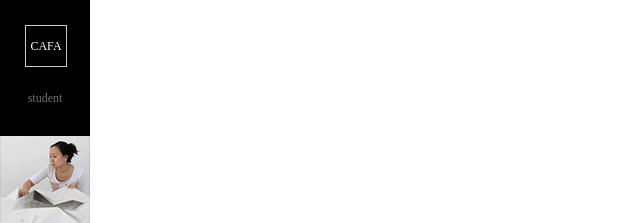
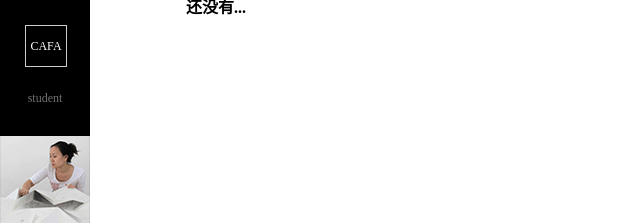
Before and after one commit to Lisenren/Lisenren.github.io, a plain HTML site: page lianxi.html in a window 1280 px wide. Shown: the top 223 px of the page, 0-640 px from the left. Drawn offline with Linux system fonts and the light colour scheme.

Commit message:
modi lianxi.html and xinxi.html and zuopin.html id banner

```diff
--- a/lianxi.html
+++ b/lianxi.html
@@ -21,6 +21,9 @@
 				<li class="none"><a href="index.html">首　　页</a></li>
 			</ul>
 		</div>
+		<div id="banner">
+			<h3>还没有...</h3>
+		</div>
 	</div>
 </body>
 </html>
```
Also changed, not shown: xinxi.html (+3 -0 lines), zuopin.html (+3 -0 lines).
